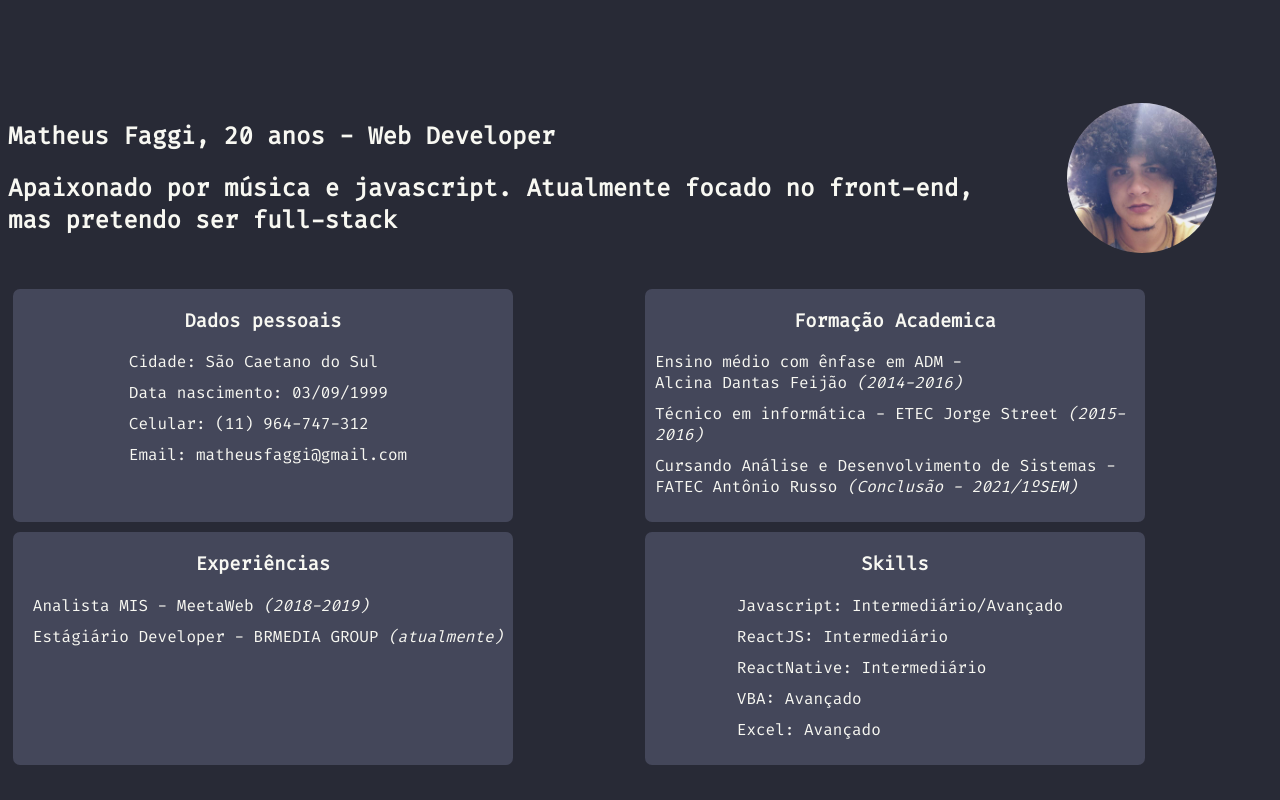
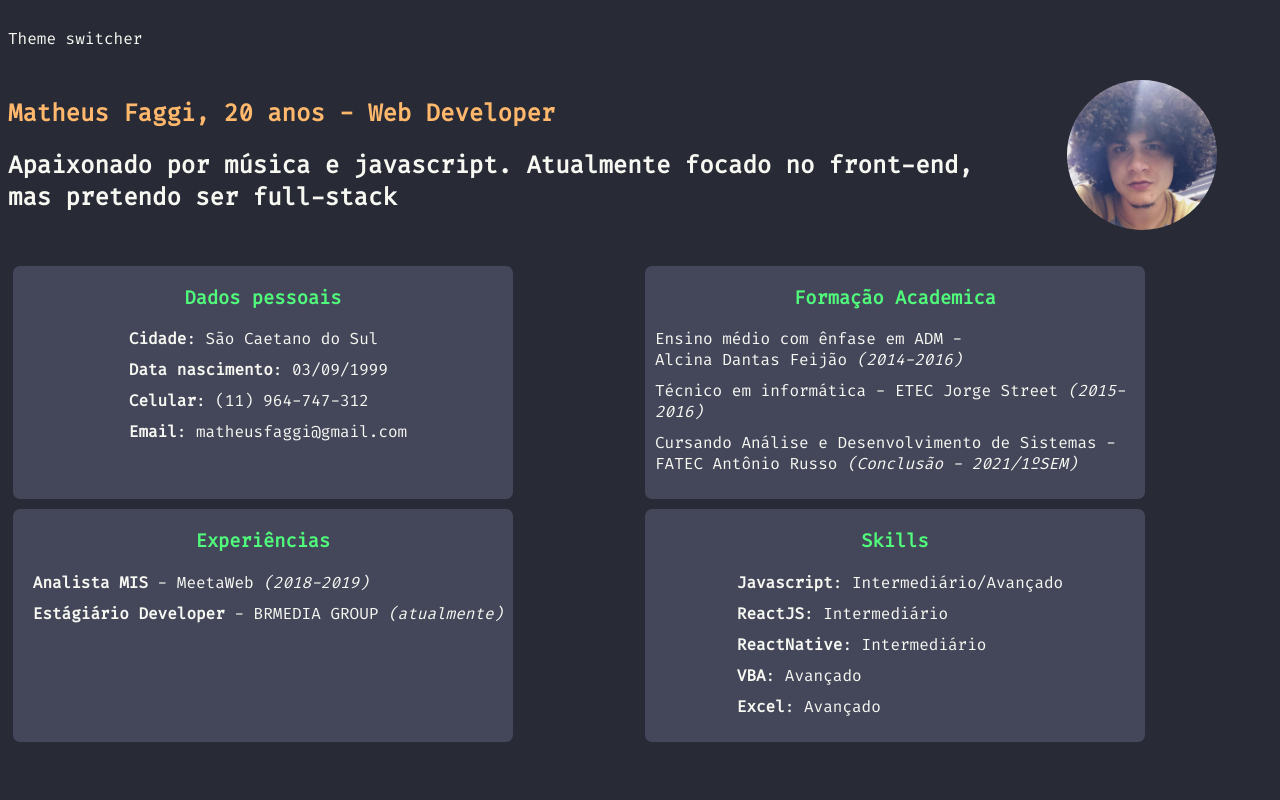
Before and after one commit to matheusfaggi/simple-portifolio, a plain HTML site: page index.html in a window 1280 px wide. Drawn offline with Linux system fonts and the light colour scheme.

Commit message:
new feature! theme switcher

```diff
--- a/index.html
+++ b/index.html
@@ -9,6 +9,9 @@
 
 <body>
   <main>
+    <nav>
+      <a onclick="switchTheme()" href="#">Theme switcher</a onclick="switchTheme()">
+    </nav>
     <header>
       <article>
         <h1>Matheus Faggi, 20 anos - Web Developer</h1>
@@ -24,10 +27,10 @@
       <article>
         <h3>Dados pessoais</h3>
         <ul>
-          <li>Cidade: São Caetano do Sul</li>
-          <li>Data nascimento: 03/09/1999</li>
-          <li>Celular: (11) 964-747-312</li>
-          <li>Email: matheusfaggi@gmail.com</li>
+          <li><strong>Cidade</strong>: São Caetano do Sul</li>
+          <li><strong>Data nascimento</strong>: 03/09/1999</li>
+          <li><strong>Celular</strong>: (11) 964-747-312</li>
+          <li><strong>Email</strong>: matheusfaggi@gmail.com</li>
         </ul>
       </article>
 
@@ -44,19 +47,19 @@
       <article>
         <h3>Experiências</h3>
         <ul>
-          <li>Analista MIS - MeetaWeb <em>(2018-2019)</em></li>
-          <li>Estágiário Developer - BRMEDIA GROUP <em>(atualmente)</em> </li>
+          <li><strong>Analista MIS</strong> - MeetaWeb <em>(2018-2019)</em></li>
+          <li><strong>Estágiário Developer</strong> - BRMEDIA GROUP <em>(atualmente)</em> </li>
         </ul>
       </article>
 
       <article>
         <h3>Skills</h3>
         <ul>
-          <li>Javascript: Intermediário/Avançado</li>
-          <li>ReactJS: Intermediário</li>
-          <li>ReactNative: Intermediário</li>
-          <li>VBA: Avançado</li>
-          <li>Excel: Avançado</li>
+          <li><strong>Javascript</strong>: Intermediário/Avançado</li>
+          <li><strong>ReactJS</strong>: Intermediário</li>
+          <li><strong>ReactNative</strong>: Intermediário</li>
+          <li><strong>VBA</strong>: Avançado</li>
+          <li><strong>Excel</strong>: Avançado</li>
         </ul>
       </article>
     </section>
--- a/script.js
+++ b/script.js
@@ -0,0 +1,49 @@
+let isDraculaTheme = true;
+
+const draculaTheme = {
+    titleCard: "#50FA7B",
+    background: "#282A36",
+    backgroundCard: "#44475A",
+    title: "#FFB86C",
+    foreground: "#F8F8F2"
+}
+const winterIsCommingTheme = {
+    titleCard: "#296d31",
+    background: "#ffffff",
+    backgroundCard: "#cee1f0",
+    title: "#b1108e",
+    foreground: "#828282"
+}
+
+function setColors(query, color, backgroundColor) {
+    document.querySelectorAll(query).forEach(element => {
+        element.setAttribute('style',
+            `color: ${color};
+            ${backgroundColor ? 'background-color: ' + backgroundColor:  null };`)
+    })
+}
+
+function switchTheme() {
+    if (isDraculaTheme) {
+        setColors("section>article>h3", winterIsCommingTheme.titleCard)
+        setColors("header>article>h1", winterIsCommingTheme.title)
+        setColors("a", winterIsCommingTheme.foreground)
+        setColors("section>article", null, winterIsCommingTheme.backgroundCard)
+        setColors("body", winterIsCommingTheme.foreground, winterIsCommingTheme.background)
+        isDraculaTheme = false
+    } else {
+        init()
+    }
+}
+
+function init() {
+    setColors("section>article>h3", draculaTheme.titleCard)
+    setColors("header>article>h1", draculaTheme.title)
+    setColors("a", draculaTheme.foreground)
+    setColors("section>article", null, draculaTheme.backgroundCard)
+    setColors("body", draculaTheme.foreground, draculaTheme.background)
+
+    isDraculaTheme = true;
+}
+
+init();
--- a/style.css
+++ b/style.css
@@ -13,8 +13,6 @@ ul {
 
 body {
     flex: 1;
-    background-color: #282A36;
-    color: #F8F8F2;
     font-family: 'Fira Code', monospace;
     display: flex;
     flex-direction: column;
@@ -35,7 +33,6 @@ img {
 
 header {
     display: flex;
-    margin-top: 64px;
     align-items: center;
 }
 
@@ -52,13 +49,17 @@ section>article {
     margin: 5px;
     padding-bottom: 15px;
     border-radius: 7px;
-    background-color: #44475A;
 }
 
-/* section>article>h3 {
-    color: #50FA7B;
+a {
+    text-decoration: none;
+    margin-right: 30px;
 }
 
-header>article>h1 {
-    color: #FF79C6;
-} */
+nav {
+    margin-top: 20px;
+}
+
+.teste {
+    color: #110000
+}
```
